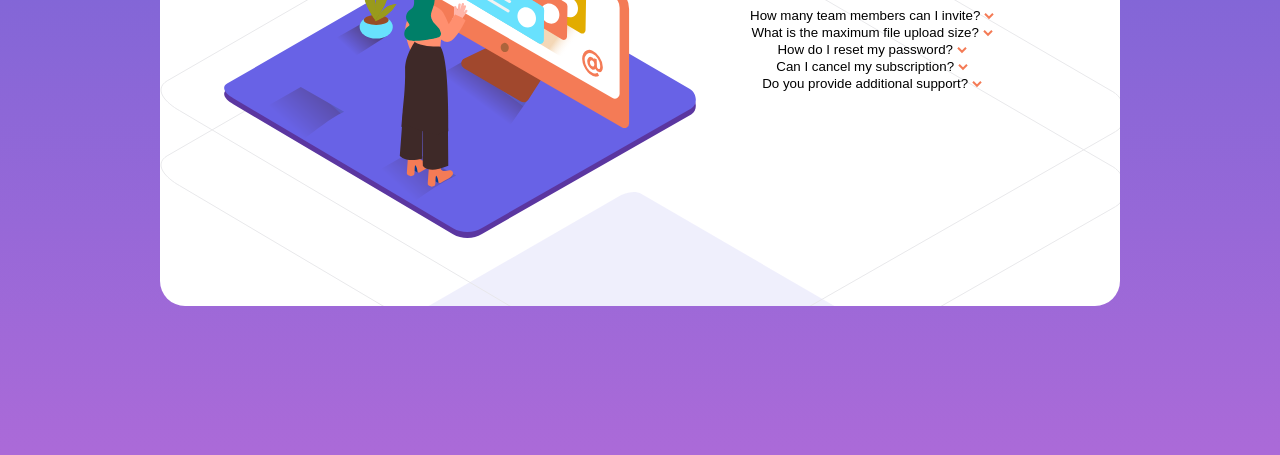
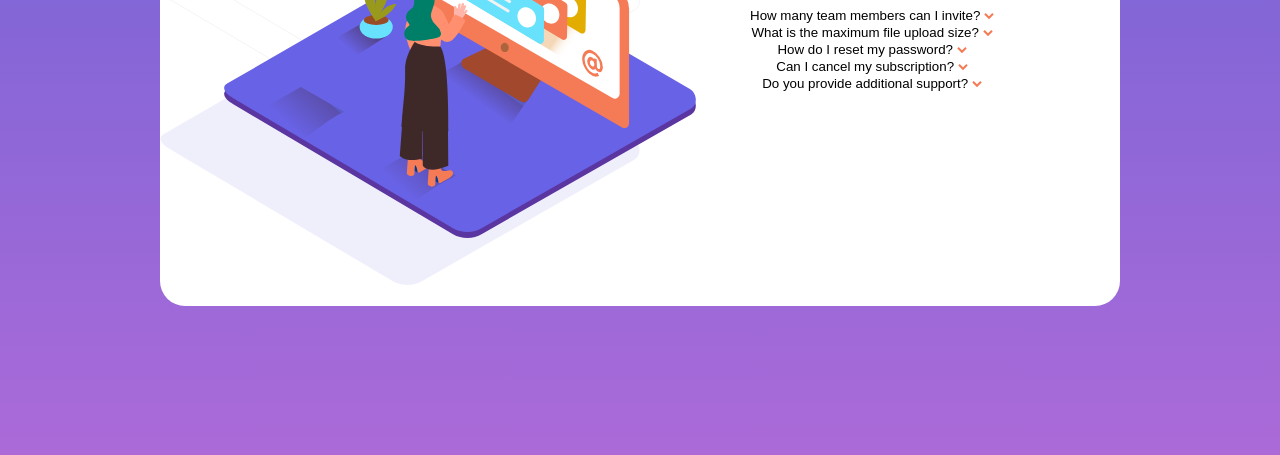
Before and after one commit to OlloClark/faq-accordion, a plain HTML site: page index.html in a window 1280 px wide. Shown: the part 345-800 px from the top of the page. Drawn offline with Linux system fonts and the light colour scheme.

Commit message:
repositioning tile background

```diff
--- a/style.css
+++ b/style.css
@@ -13,6 +13,8 @@ html, .body {
 .tile {
 	background-color: white;
 	background-image: url(./images/bg-pattern-desktop.svg);
+	background-size: 50%;
+	background-repeat: no-repeat;
 	display: flex;
 	border-radius: 25px;
 	margin: 10em;
```
